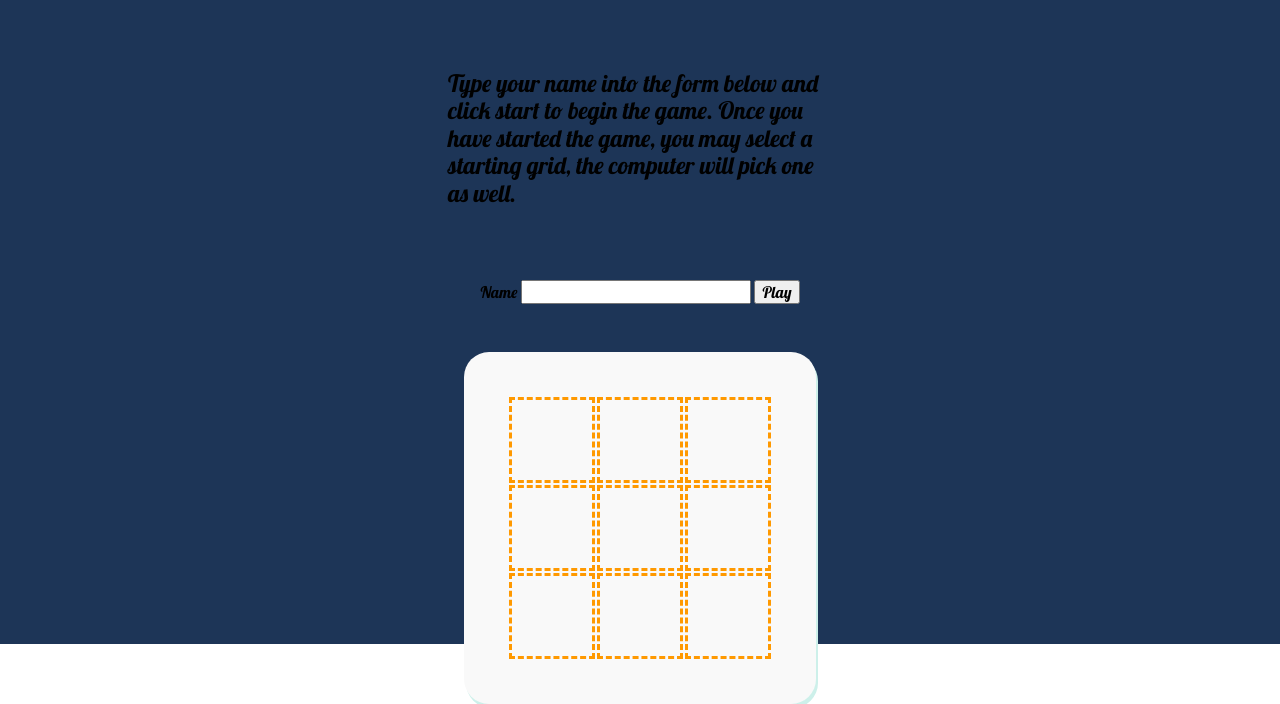
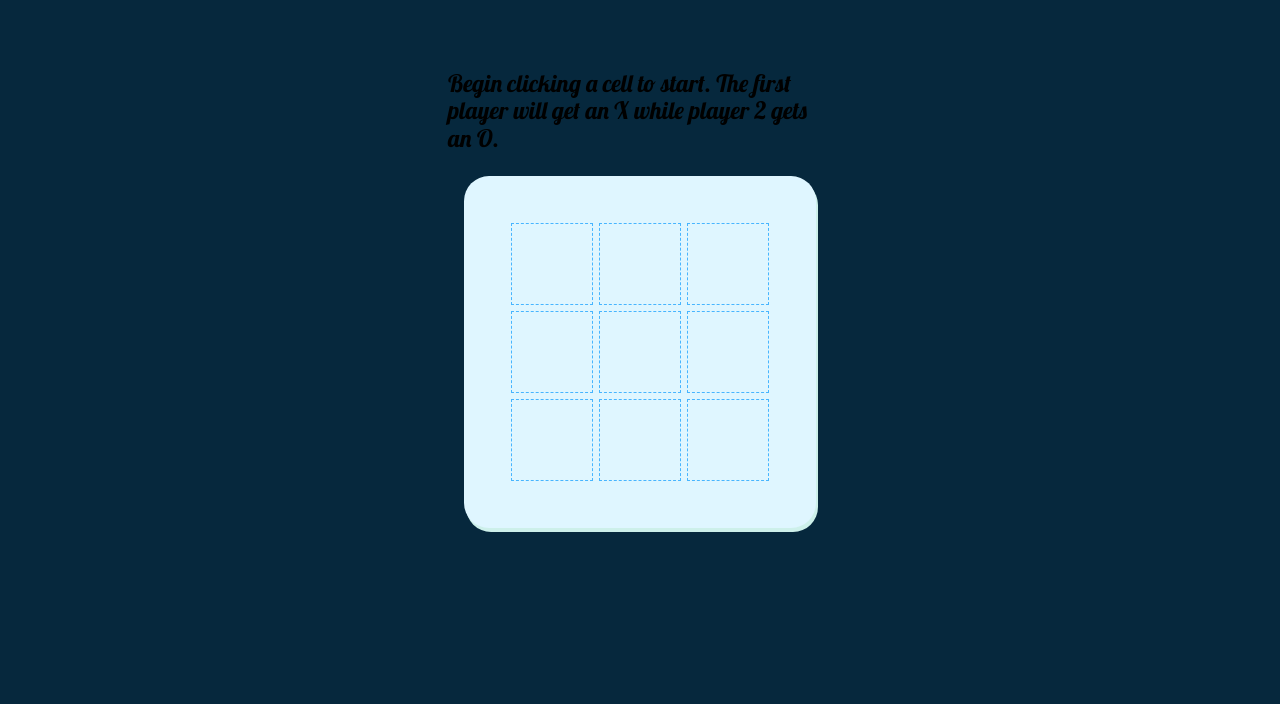
Before and after one commit to joshhartwig/top-tictactoe, a plain HTML site: page index.html in a window 1280 px wide. Shown: the part 156-860 px from the top of the page. After the commit the page ends 800 px from the top, so only its background shows below. Drawn offline with Linux system fonts and the light colour scheme.

Commit message:
fixed styling

```diff
--- a/index.html
+++ b/index.html
@@ -9,22 +9,16 @@
     <script src="app.js" defer></script>
     <link rel="preconnect" href="https://fonts.googleapis.com">
     <link rel="preconnect" href="https://fonts.gstatic.com" crossorigin>
-    <link href="https://fonts.googleapis.com/css2?family=Lobster&display=swap" rel="stylesheet">
+    <link href="https://fonts.googleapis.com/css2?family=Lobster&family=Permanent+Marker&display=swap" rel="stylesheet">
     <title>Document</title>
 </head>
 <body>
-    <header class="tt-header">
-    </header>
     <main class="tt-content">
         <h3 class="tt-content-header">Tic Tac Toe</h3>
         <div class="tt-content-instructions">
-            <p class="instructions">Type your name into the form below and click start to begin the game. Once you have started the game, you may select a starting grid, the computer will pick one as well.</p>
+            <p class="instructions">Begin clicking a cell to start. The first player will get an X while player 2 gets an O.</p>
         </div>
-        <form action="#" class="tt-form">
-            <label for="tt-name" class="tt-form-name">Name</label>
-            <input type="text" name="tt-name" class="tt-form-input" required="true">
-            <button class="tt-form-btn">Play</button>
-        </form>
+
         <div class="tt-grid-container">
             <div class="tt-gameboard" id='tt-gameboard'>
 
--- a/styles.css
+++ b/styles.css
@@ -1,14 +1,20 @@
 :root {
     font-size: 16px;
     font-family: 'Lobster', cursive;
-    --bgcolor: #1D3557;
-    --bgheader:#F1FAEE;
-    --bgfont: #E63946;
+    --bgcolor: #06283D;
+    --bgfont: #47B5FF;
+    --bggridcontainer: #DFF6FF;
+    --gridcolor: #47B5FF;
+    --txtcolor: black;
+    /*--txtcolor: #DFF6FF; */
+    /* font-family: 'Permanent Marker', cursive;*/
+    /* https://colorhunt.co/palette/06283d1363df47b5ffdff6ff */
 }
 
-.tt-header {
-    height: 20%;
-    background-color: var(--bgheader);
+body {
+    height: 100vh;
+    background-color: var(--bgcolor);
+    color: var(--txtcolor);
 }
 
 .tt-content {
@@ -16,7 +22,7 @@
     flex-direction: column;
     align-items: center;
     background-color: var(--bgcolor);
-    height: 100vh;
+    height: 100%;
 }
 
 .tt-content-header {
@@ -38,7 +44,7 @@
     display: flex;
     width: auto;
     height: auto;
-    background-color: #f9f9f9;
+    background-color: var(--bggridcontainer);
     border-radius: 25px;
     box-shadow: 2px 4px #CDF0EA;
     justify-content: center;
@@ -56,13 +62,13 @@
     grid-template-rows: repeat(3,auto);
 }
 
-[class^='grid-item'] {
+.grid-item {
     display: grid;
     height: 5em;
     width: 5em;
     align-items: center;
     justify-content: center;
-    outline: 3px dashed #f90;
+    outline: 1px dashed var(--gridcolor);
 }
 
 #tt-winner {
```
